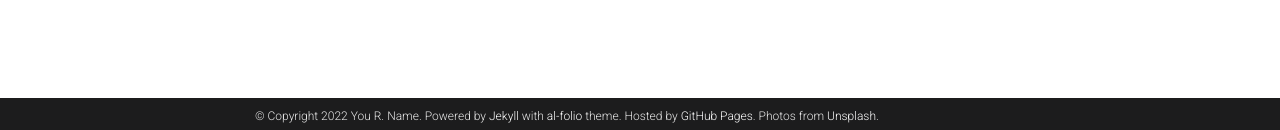
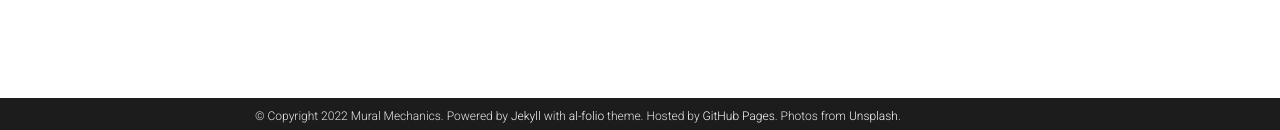
Before and after one commit to boss328/Hero-Villain-Little-vs.-Luther-, a Jekyll site: the page built from _pages/teaching.md, in a window 1280 px wide. Shown: the part 767-897 px from the top of the page. Built offline with Jekyll 4.4.1, drawn with Linux system fonts in a browser that asks for light colours; comment, search, counter and statistics services are not loaded; a style sheet for code colours, icons or effects is not loaded.

Commit message:
Update _config.yml

```diff
--- a/_config.yml
+++ b/_config.yml
@@ -3,9 +3,9 @@
 # -----------------------------------------------------------------------------
 
 title: Mural Mechanics
-first_name: You
-middle_name: R.
-last_name: Name
+first_name: Mural
+middle_name:
+last_name: Mechanics
 email: you@example.com
 description: > # the ">" symbol means to ignore newlines until "footer_text:"
   A simple, whitespace theme for academics. Based on [*folio](https://github.com/bogoli/-folio) design.
```
